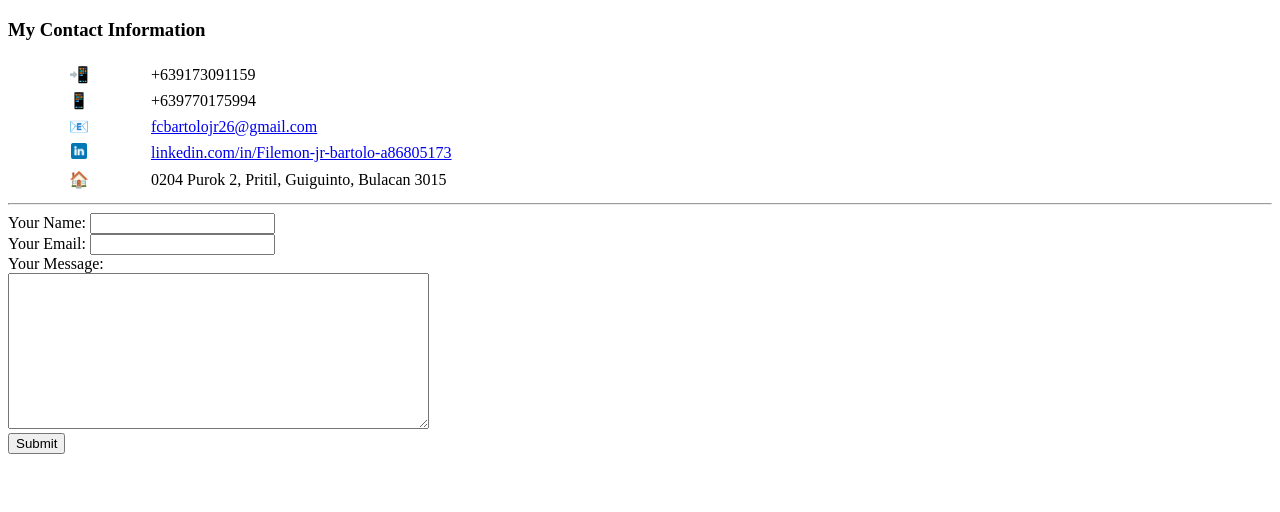
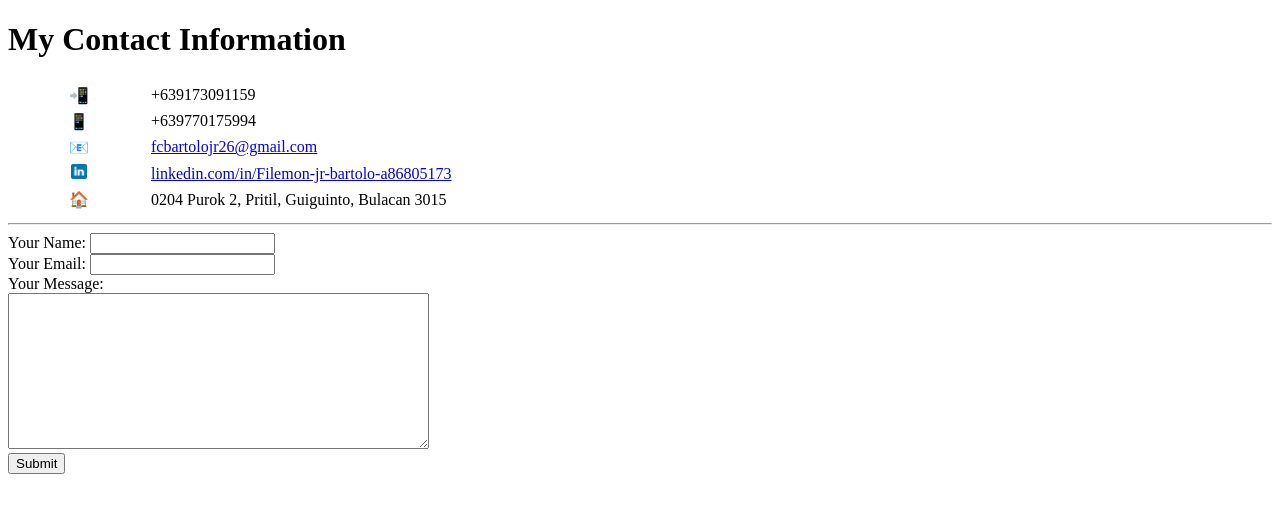
Before and after one commit to jayarbarts/cv, a plain HTML site: page contact.html in a window 1280 px wide. Drawn offline with Linux system fonts and the light colour scheme.

Commit message:
Updated contac.html

```diff
--- a/contact.html
+++ b/contact.html
@@ -5,7 +5,7 @@
     <title>Contact Information</title>
 </head>
 <body>
-    <h3>My Contact Information</h3>
+    <h1>My Contact Information</h1>
     <table cellspacing="5">
         <tr>
             <td><center>📲</center></td>
```
